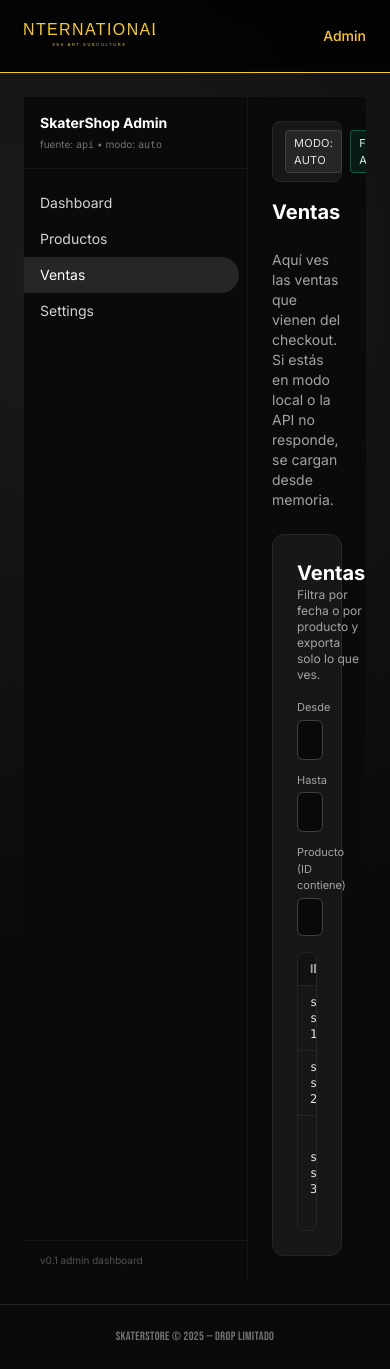
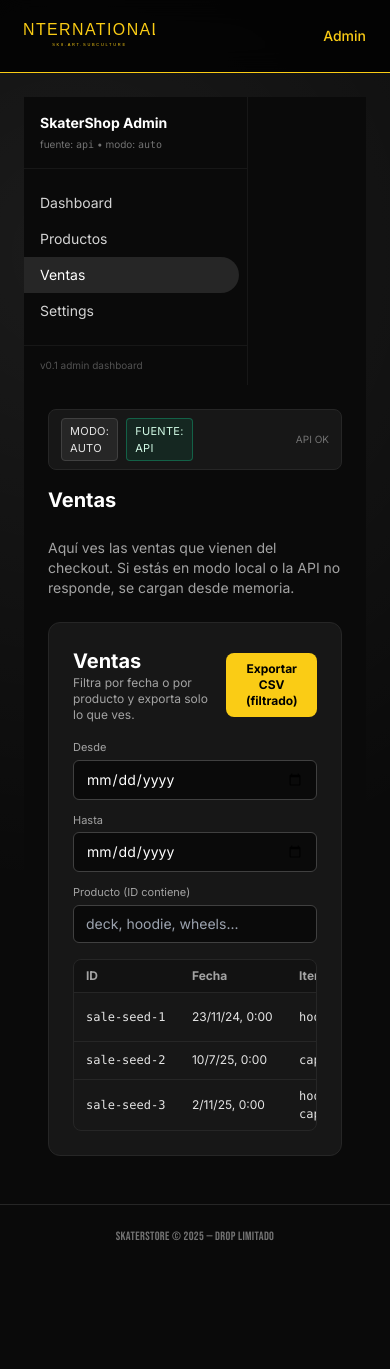
Before and after one commit to internationalskateboard-dev/skatershop, a Next.js app: page /admin/sales in a window 390 px wide. After the commit the page ends 1269 px from the top, so only its background shows below. Built offline with nearby package versions, Linux system fonts and the light colour scheme; no server answers.

Commit message:
commit
Adaptando vista del admin para moviles

```diff
--- a/components/admin/AdminDashboardLayout.tsx
+++ b/components/admin/AdminDashboardLayout.tsx
@@ -60,7 +60,7 @@ export default function AdminDashboardLayout({
 }) {
   return (
     <AdminDataSourceProvider>
-      <div className="min-h-screen bg-neutral-950 text-white flex">
+      <div className="min-h-screen bg-neutral-950 text-white flex flex-col md:flex-row">
         <AdminSidebar />
         <main className="flex-1 p-6 overflow-y-auto">
           <AdminStatusBar />
--- a/components/admin/AdminHeader.tsx
+++ b/components/admin/AdminHeader.tsx
@@ -8,7 +8,7 @@ export default function AdminHeader() {
   const { source, mode, lastError } = useAdminDataSource();
 
   return (
-    <header className="w-full flex items-center justify-between mb-6">
+    <header className="w-full flex flex-col gap-3 sm:flex-row sm:items-center sm:justify-between mb-6">
       <div>
         <h1 className="text-lg font-semibold text-white">Panel de administración</h1>
         <p className="text-xs text-neutral-500">
--- a/components/admin/AdminSalesList.tsx
+++ b/components/admin/AdminSalesList.tsx
@@ -151,7 +151,7 @@ export default function AdminSalesList({ source = "auto" }: AdminSalesListProps)
 
       {/* tabla */}
       <div className="rounded-lg border border-neutral-800 overflow-hidden">
-        <table className="w-full text-sm">
+        <table className="w-full min-w-[640px] text-sm">
           <thead className="bg-neutral-950/40">
             <tr>
               <th className="text-left px-3 py-2 text-xs text-neutral-400">ID</th>
--- a/components/admin/AdminStatusBar.tsx
+++ b/components/admin/AdminStatusBar.tsx
@@ -22,11 +22,11 @@ export default function AdminStatusBar() {
           fuente: {source}
         </span>
         {lastError ? (
-          <span className="ml-auto text-[10px] text-red-200 truncate">
+          <span className="ml-auto text-[10px] text-red-200 truncate w-full sm:w-auto text-right">
             Último error API: {lastError}
           </span>
         ) : (
-          <span className="ml-auto text-[10px] text-neutral-500">API OK</span>
+          <span className="ml-auto text-[10px] text-neutral-500 w-full sm:w-auto text-right">API OK</span>
         )}
       </div>
     </div>
```
